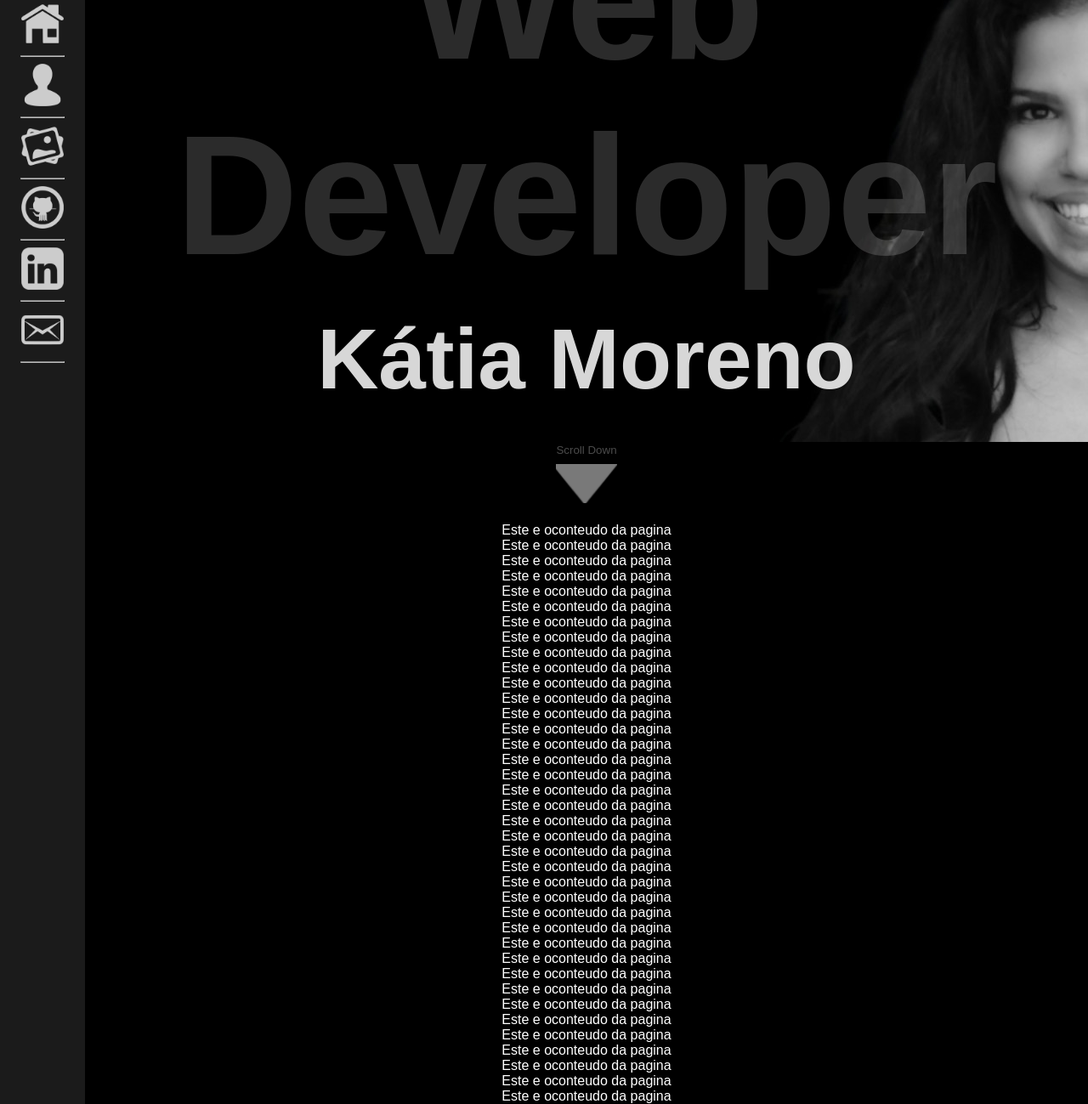
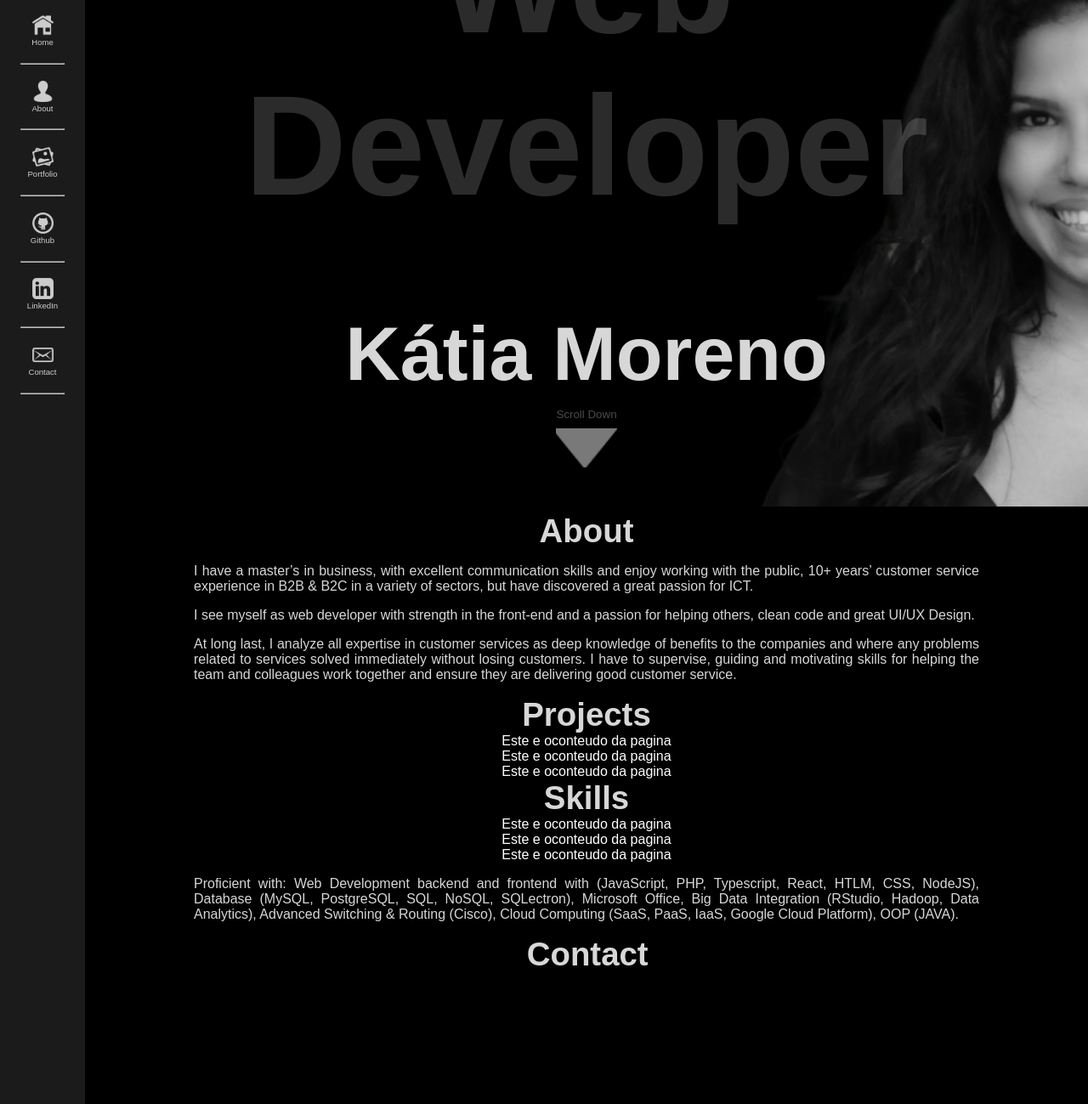
Before and after one commit to KatiaMoreno/km_portfolio_fundo_preto, a plain HTML site: page index.html in a window 1280 px wide. Shown: the part 125-1424 px from the top of the page at 85% size. After the commit the page ends 1270 px from the top, so only its background shows below. Drawn offline with nearby package versions, Linux system fonts and the light colour scheme.

Commit message:
update My portfolio

```diff
--- a/index.html
+++ b/index.html
@@ -1,5 +1,6 @@
 <!DOCTYPE html>
 <html lang="en">
+
 <head>
     <meta charset="UTF-8">
     <meta http-equiv="X-UA-Compatible" content="IE=edge">
@@ -10,39 +11,42 @@
 
 
 </head>
+
 <body class="km-black">
 
     <!-- Icon Bar (Sidebar - hidden on small screens) -->
     <nav class="km-sidebar">
         <!-- Avatar image in top left c orner -->
 
-        <a href="#"><img src="images/nav_img/Home-icon.png" style="width:50%"></a>
-        <hr width="50%">
+        <a href="#"><img src="images/nav_img/Home-icon.png" style="width:50%">Home</a>
+        <hr>
 
-        <a href="#about"> <img src="images/nav_img/user-4-xxl.png" style="width:50%"></a>
-        <hr width="50%">
+        <a href="#about"> <img src="images/nav_img/user-4-xxl.png" style="width:50%">About</a>
+        <hr>
 
-        <a href="#"><img src="images/nav_img/photo-xxl.png" style="width:50%"></a>
-        <hr width="50%">
+        <a href="#"><img src="images/nav_img/photo-xxl.png" style="width:50%">Portfolio</a>
+        <hr>
 
-        <a href="https://github.com/KatiaMoreno" target="_blank"><img src="images/nav_img/github-10-xxl.png" style="width:50%"></a>
-        <hr width="50%">
+        <a href="https://github.com/KatiaMoreno" target="_blank"><img src="images/nav_img/github-10-xxl.png"
+                style="width:50%">Github</a>
+        <hr>
 
-        <a href="https://www.linkedin.com/in/morenokatia/" target="_blank"><img src="images/nav_img/linkedin-6-xxl.png" style="width:50%"></a>
-        <hr width="50%">
+        <a href="https://www.linkedin.com/in/morenokatia/" target="_blank"><img src="images/nav_img/linkedin-6-xxl.png"
+                style="width:50%">LinkedIn</a>
+        <hr>
 
 
-        <a href="#"><img src="images/nav_img/message-outline-xxl.png" style="width:50%"></a>
-        <hr width="50%">
+        <a href="#"><img src="images/nav_img/message-outline-xxl.png" style="width:50%">Contact</a>
+        <hr>
 
 
     </nav>
 
     <!-- Page Content -->
-    <div class="km-padding-large" id="main">
+    <div id="main">
 
         <!-- Header/Home -->
-        <header class="km-header">
+        <header class="km-header km-header-direita">
 
             <figure class="foto-legenda">
                 <figcaption>
@@ -51,74 +55,83 @@
                 </figcaption>
             </figure>
             <h2>Kátia Moreno</h2>
+
+             <!-- scroll_down (Button (js file e jQuery) rolagem scroll_down button)-->
+        <button id="btn_scroll_down">
+            <div class="scroll_down">
+                <p class="scroll_down_p">Scroll Down</p>
+            </div>
+        </button>
+
         </header>
-
-         <!-- scroll_down -->
-         <!--Button (js file e jQuery) rolagem scroll_down button-->
-         <button id="btn_scroll_down">
-            <div class="scroll_down">
-                <p class="scroll_down_p">
-                    Scroll Down
-                </p>
-            </div>
-         </button>
 
 
 
-      <div>Este e oconteudo da pagina</div>
-      <div>Este e oconteudo da pagina</div>
+        <section>
+
+            <h1 class="titulo">About</h1>
+            <p>
+                I have a master’s in business, with excellent communication skills and enjoy working with
+                the public, 10+ years’ customer service experience in B2B & B2C in a variety of sectors, but have
+                discovered a great passion for ICT.
+            </p>
+
+            <p>
+                I see myself as web developer with strength in the front-end and a passion for helping others, clean
+                code and great UI/UX Design.
+            </p>
+            <p>
+                At long last, I analyze all expertise in customer services as deep knowledge of benefits to the
+                companies and where any problems related to services solved immediately without losing customers. I have
+                to supervise, guiding and motivating skills for helping the team and colleagues work together and ensure
+                they are delivering good customer service.
+            </p>
+
+        </section>
+
+        <section>
+            <h1 class="titulo">Projects</h1>
             <div>Este e oconteudo da pagina</div>
             <div>Este e oconteudo da pagina</div>
             <div>Este e oconteudo da pagina</div>
+
+        </section>
+
+        <section>
+            <h1 class="titulo">Skills</h1>
             <div>Este e oconteudo da pagina</div>
             <div>Este e oconteudo da pagina</div>
             <div>Este e oconteudo da pagina</div>
-            <div>Este e oconteudo da pagina</div>
-            <div>Este e oconteudo da pagina</div>
-            <div>Este e oconteudo da pagina</div>
-            <div>Este e oconteudo da pagina</div>
-            <div>Este e oconteudo da pagina</div>
-            <div>Este e oconteudo da pagina</div>
-            <div>Este e oconteudo da pagina</div>
-            <div>Este e oconteudo da pagina</div>
-            <div>Este e oconteudo da pagina</div>
-            <div>Este e oconteudo da pagina</div>
-            <div>Este e oconteudo da pagina</div>
-            <div>Este e oconteudo da pagina</div>
-            <div>Este e oconteudo da pagina</div>
-            <div>Este e oconteudo da pagina</div>
-            <div>Este e oconteudo da pagina</div>
-            <div>Este e oconteudo da pagina</div>
-            <div>Este e oconteudo da pagina</div>
-            <div>Este e oconteudo da pagina</div>
-            <div>Este e oconteudo da pagina</div>
-            <div>Este e oconteudo da pagina</div>
-            <div>Este e oconteudo da pagina</div>
-            <div>Este e oconteudo da pagina</div>
-            <div>Este e oconteudo da pagina</div>
-            <div>Este e oconteudo da pagina</div>
-            <div>Este e oconteudo da pagina</div>
-            <div>Este e oconteudo da pagina</div>
-            <div>Este e oconteudo da pagina</div>
-            <div>Este e oconteudo da pagina</div>
-            <div>Este e oconteudo da pagina</div>
-            <div>Este e oconteudo da pagina</div>
+
+            <p>
+                Proficient with:
+                Web Development backend and frontend with (JavaScript, PHP, Typescript, React, HTLM, CSS, NodeJS),
+                Database (MySQL, PostgreSQL, SQL, NoSQL, SQLectron),
+                Microsoft Office, Big Data Integration (RStudio, Hadoop, Data Analytics),
+                Advanced Switching & Routing (Cisco),
+                Cloud Computing (SaaS, PaaS, IaaS, Google Cloud Platform),
+                OOP (JAVA).
+            </p>
+
+        </section>
+
 
 
 
     </div>
 
     <footer>
+        <h1 class="titulo">Contact</h1>
 
     </footer>
 
     <!--JS/jQuery rolagem scroll_down button-->
-    <script src=
-    "https://ajax.googleapis.com/ajax/libs/jquery/3.3.1/jquery.min.js">
+    <script src="https://ajax.googleapis.com/ajax/libs/jquery/3.3.1/jquery.min.js">
     </script>
 
     <script src="./script.js" type=""></script>
 
 
 </body>
+
 </html>
--- a/style.css
+++ b/style.css
@@ -6,47 +6,77 @@
         text-align: center;
     }
 
-    .km-black{
+    body.km-black{
         background-color: black;
         margin: auto;
     }
 
-    .km-header{
-        background-image: url("images/katia-sem-rugas.JPG");
-        background-repeat: no-repeat;
-        background-position: right top;
-        background-attachment: scroll;
-        height: 645px;
+/*MENU-START*/
+    nav.km-sidebar {
+        width: 100px;
+        background: #222;
+        opacity: 0.8;
+        position: fixed;
+        padding-top: 10% ;
+        padding-bottom: 100%;
+        font-size: 60%;
+
    }
 
-   #btn_scroll_down{ /*deixa o btn transparente*/
-        background-color: Transparent;
-        background-repeat:no-repeat;
-        border: none;
-        cursor:pointer;
-        outline:none;
+    nav.km-sidebar hr{
+        width: 50%;
     }
 
-    .scroll_down:before { /*triangulo no backgroud das fotos*/
-        width: 100%;
+    nav.km-sidebar a:link, a:visited {
+        background-color: transparent;
+        color: #ffffff;
+        padding: 14px 25px;
+        text-align: center;
+        text-decoration: none;
         display: inline-block;
-        content: '';
-        height: 46px;
-        background: rgba(0, 0, 0, 0.055);
-        background-image: url('images/scroll_down.png');
-        background-repeat: no-repeat;
-        background-position: center;
-        cursor: pointer;
+        cursor:pointer;
+
+      }
+
+    nav.km-sidebar a:hover, a:active {
+        background-color: transparent;
+        font-size: 150%;
       }
 
 
-    .scroll_down_p{ /*triangulo no backgroud das fotos*/
-        margin-top: -73px;
-        margin-bottom: 68px;
-        color:rgba(255, 255, 255, 0.295);
-        top: 10px;
+/*MENU-END*/
+
+
+/*MAIN-START*/
+
+   /* Add a left margin to the "page content" that matches the width of the sidebar (100px) */
+   #main {
+    margin-left: 100px;
 
     }
+
+    /* Remove margins from "page content" on small screens */
+
+    @media only screen and (max-width: 600px) {
+        #main {
+            margin-left: 0;
+            }
+    }
+
+/*MAIN-END*/
+
+
+    header.km-header{
+        background-image: url("images/katia-sem-rugas.JPG");
+        background-repeat: no-repeat;
+        background-position: right;
+        background-attachment:scroll;
+        height: 728px;
+        padding-top: 0px;
+
+
+    }
+
 
     figure{
         margin:unset;
@@ -79,9 +109,9 @@
         opacity: 0.8;
     }
 
-    h1 {
+    figure.foto-legenda h1 {
         font-family: "Montserrat", sans-serif;
-        font-size: 200px;
+        font-size: 13vw; /*200px*/
         color: rgba(255, 255, 255, 0.842);
         text-align: center;
         margin-top: 0;
@@ -91,7 +121,7 @@
 
     h2 {
         font-family: "Montserrat", sans-serif;
-        font-size: 100px;
+        font-size: 7vw; /*100px*/
         color:  rgba(255, 255, 255, 0.842);
         text-align: center;
         margin-top: 0;
@@ -100,32 +130,73 @@
 
     }
 
-    .km-sidebar {
-        width: 100px;
-        height: auto;
-        background: #222;
-        opacity: 0.8;
-        background-attachment: scroll;
-        position: fixed;
-        float: left;
+    button#btn_scroll_down{ /*deixa o btn transparente*/
+        background-color: Transparent;
+        background-repeat:no-repeat;
+        border: none;
+        cursor:pointer;
+        outline:none;
+        padding-top: 36px;
+   }
+
+    div.scroll_down:before { /*triangulo no backgroud das fotos*/
+        width: 100%;
+        display: inline-block;
+        content: '';
+        height: 46px;
+        background: rgba(0, 0, 0, 0.055);
+        background-image: url('images/scroll_down.png');
+        background-repeat: no-repeat;
+        background-position: center;
+        cursor: pointer;
+    }
+
+
+    p.scroll_down_p{ /*triangulo no backgroud das fotos*/
+        margin-top: -73px;
+        margin-bottom: 68px;
+        color:rgba(255, 255, 255, 0.295);
+        top: 10px;
+
+    }
+
+    /*SECTION*/
+
+    section{
+        margin-left: 10vw;
+        margin-right: 10vw;
+    }
+
+    section h1.titulo {
+        font-family: "Montserrat", sans-serif;
+        font-size: 3vw; /**/
+        color: rgba(255, 255, 255, 0.842);
+        text-align: center;
         margin-top: 0;
-        margin-right: 0;
-        padding-top: 10% ;
-        padding-bottom: 100%;
+        margin-bottom: 0;
+
+    }
+
+    section p{
+        text-align: justify;
+        color: rgba(255, 255, 255, 0.842);
+        font-family: "Montserrat", sans-serif;
     }
 
 
 
-    /* Add a left margin to the "page content" that matches the width of the sidebar (100px) */
-    #main {
-        margin-left: 100px;
+     /*FOOTER*/
+    footer{
+        margin-left: 18vw;
+        margin-right: 10vw;
+    }
+
+    footer h1.titulo {
+        font-family: "Montserrat", sans-serif;
+        font-size: 3vw; /**/
+        color: rgba(255, 255, 255, 0.842);
+        text-align: center;
+        margin-top: 0;
+        margin-bottom: 0;
 
     }
-
-  /* Remove margins from "page content" on small screens */
-
-  @media only screen and (max-width: 600px) {
-    #main {
-      margin-left: 0;
-    }
-  }
```
Lines whose indentation alone changed are shown as unchanged.
